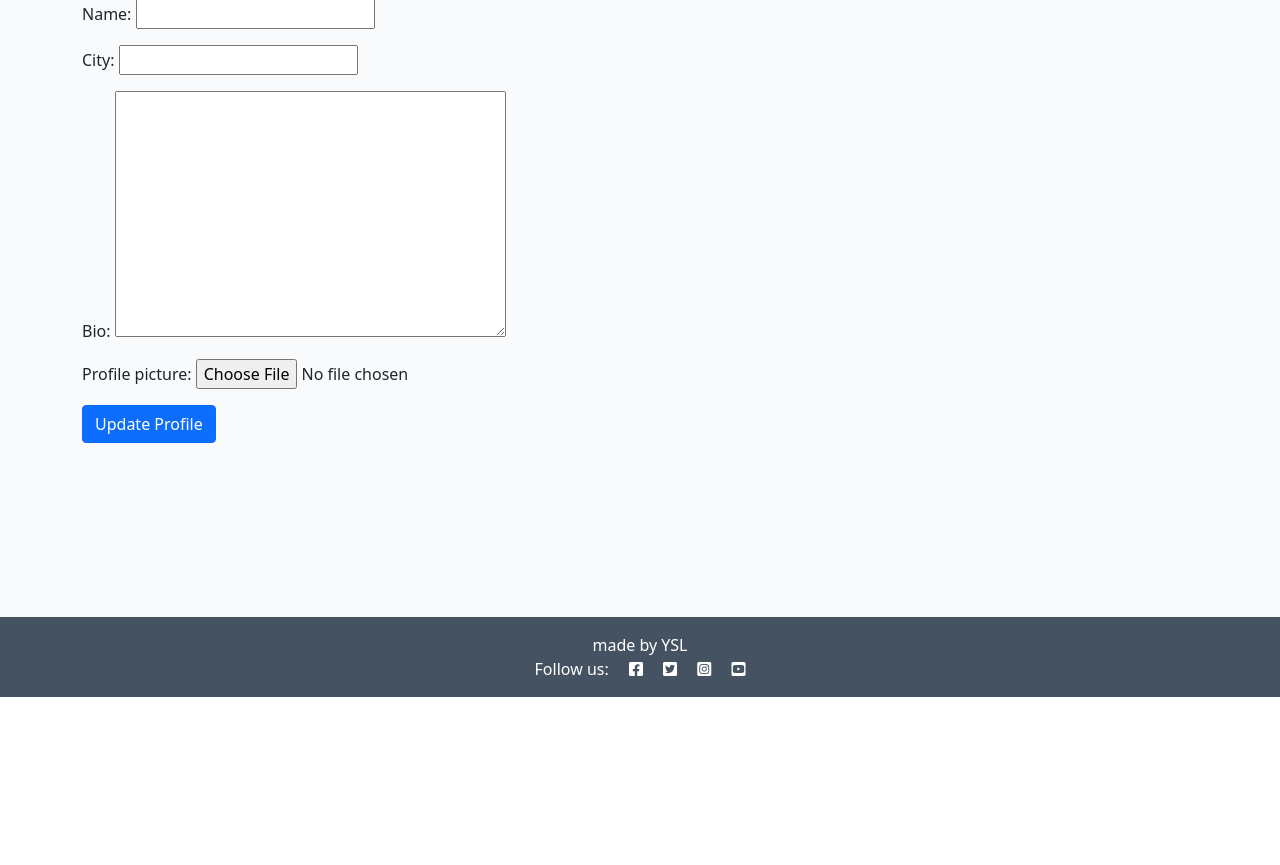
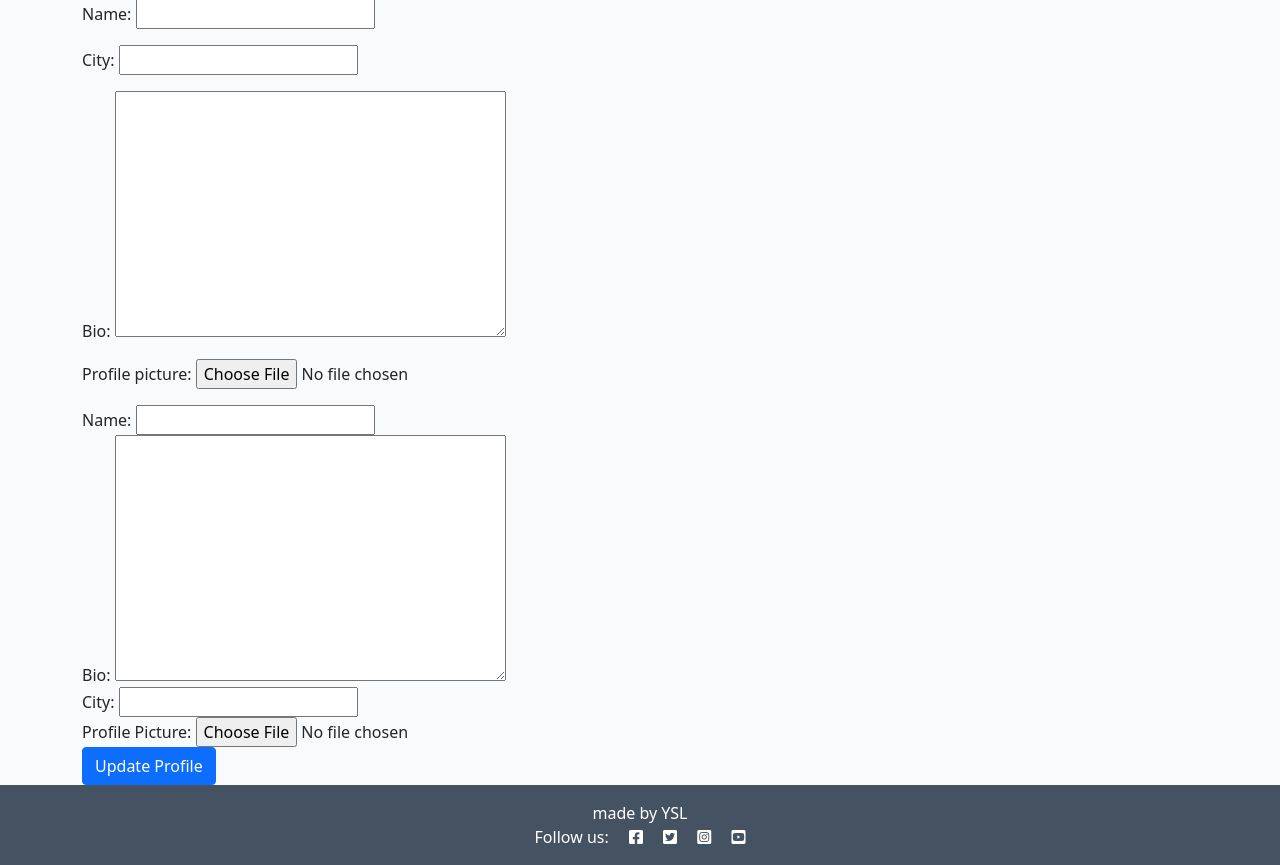
Before and after one commit to BIBI78/s1, a Django app: template templates/update_profile.html in a window 1280 px wide. Shown: the part 103-968 px from the top of the page. Before the commit the page ends 800 px from the top, so only its background shows below. Run offline with Django 3.2, Linux system fonts and the light colour scheme; the template is opened without the code that fills it: values that come from a table or form of the project are taken from there, others are empty.

Commit message:
working on the update user profile forms

```diff
--- a/templates/update_profile.html
+++ b/templates/update_profile.html
@@ -7,6 +7,22 @@
     <form method="post" enctype="multipart/form-data">
         {% csrf_token %}
         {{ user_profile_form.as_p }}
+        <div class="form-group">
+            <label for="{{ user_profile_form.name.id_for_label }}">Name:</label>
+            {{ user_profile_form.name }}
+        </div>
+        <div class="form-group">
+            <label for="{{ user_profile_form.bio.id_for_label }}">Bio:</label>
+            {{ user_profile_form.bio }}
+        </div>
+        <div class="form-group">
+            <label for="{{ user_profile_form.city.id_for_label }}">City:</label>
+            {{ user_profile_form.city }}
+        </div>
+        <div class="form-group">
+            <label for="{{ user_profile_form.profile_picture.id_for_label }}">Profile Picture:</label>
+            {{ user_profile_form.profile_picture }}
+        </div>
         <button type="submit" class="btn btn-primary">Update Profile</button>
     </form>
 </div>
```
